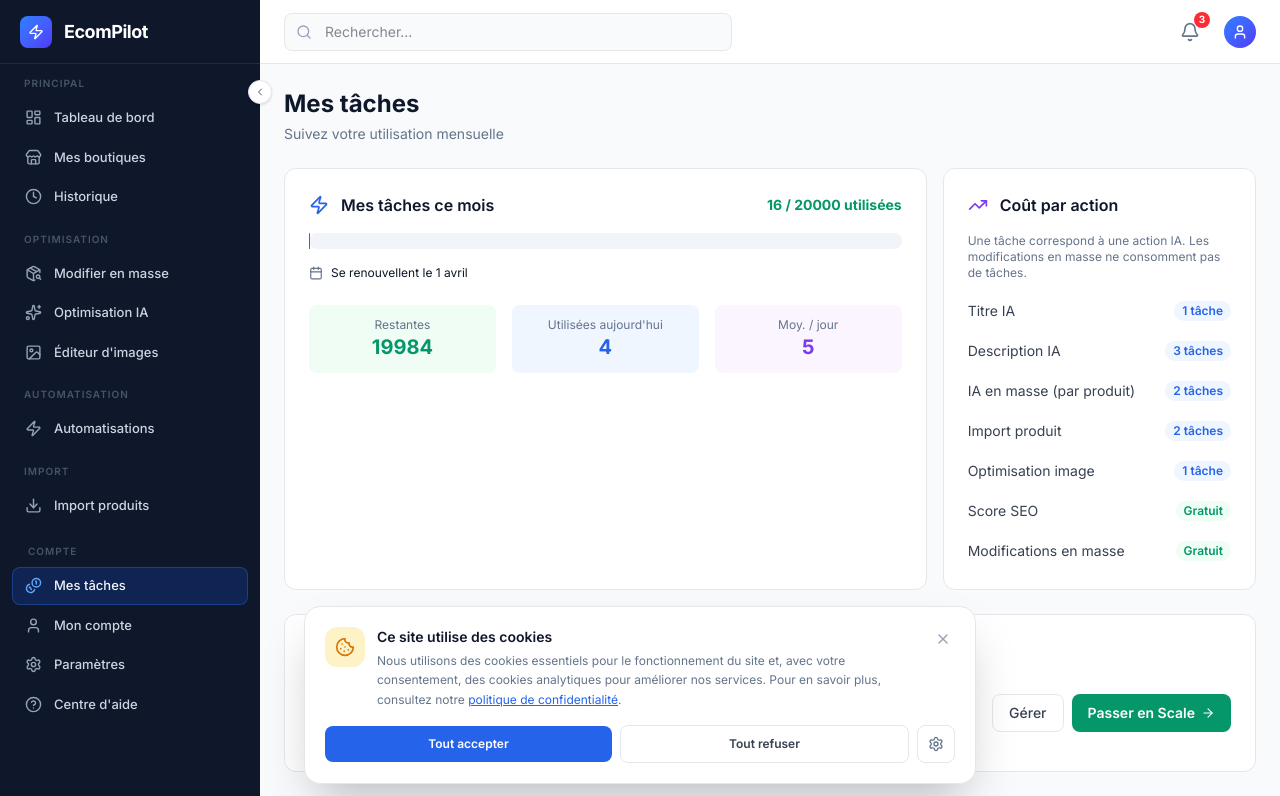
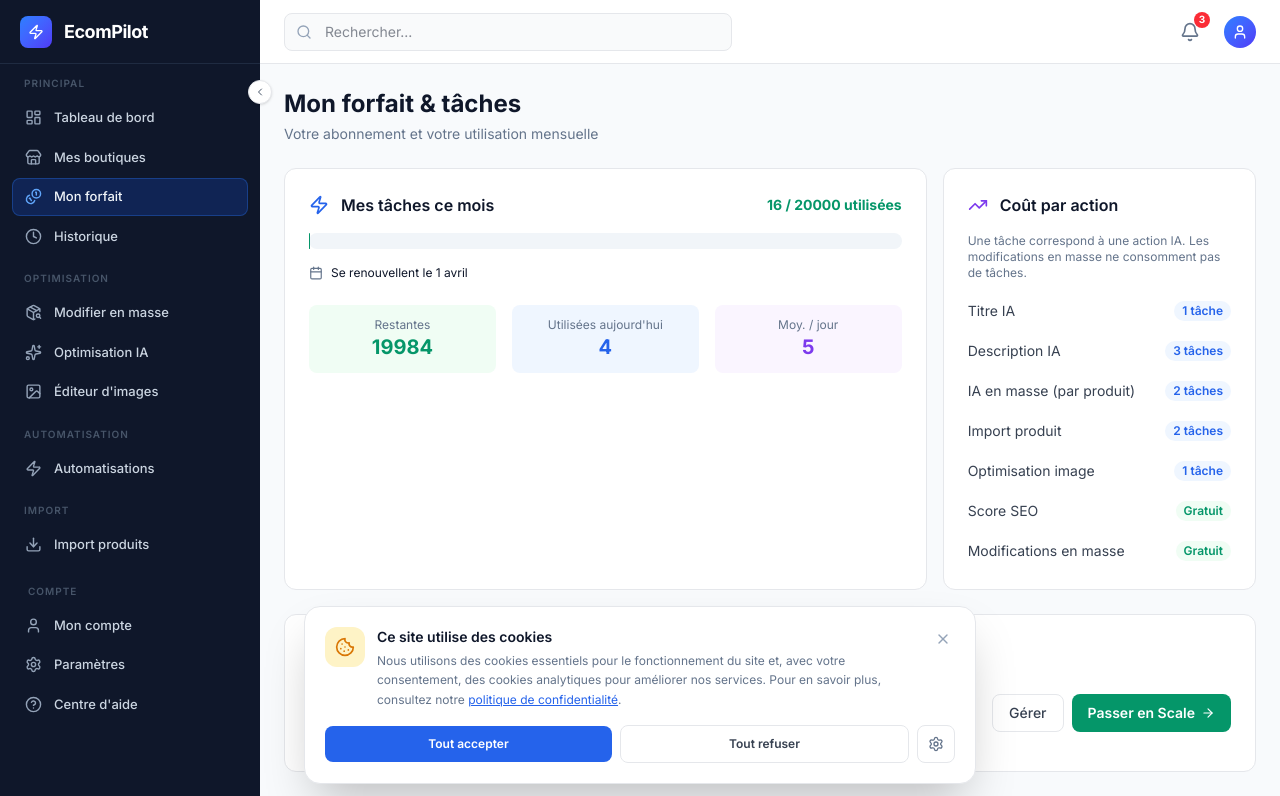
Before and after one commit to Vegeta243/catalog-saas, a Next.js app: page /dashboard/credits in a window 1280 px wide. Shown: the top 796 px of the page. Built offline with nearby package versions, Linux system fonts and the light colour scheme.

Commit message:
feat: nav Mon forfait entre Mes boutiques et Historique

```diff
--- a/app/(dashboard)/dashboard/credits/page.tsx
+++ b/app/(dashboard)/dashboard/credits/page.tsx
@@ -43,8 +43,8 @@
   return (
     <div className="space-y-6">
       <div>
-        <h1 className="text-2xl font-bold" style={{ color: "#0f172a" }}>Mes tâches</h1>
-        <p className="text-sm mt-1" style={{ color: "#64748b" }}>Suivez votre utilisation mensuelle</p>
+        <h1 className="text-2xl font-bold" style={{ color: "#0f172a" }}>Mon forfait & tâches</h1>
+        <p className="text-sm mt-1" style={{ color: "#64748b" }}>Votre abonnement et votre utilisation mensuelle</p>
       </div>
 
       {/* Usage Overview */}
--- a/app/(dashboard)/layout.tsx
+++ b/app/(dashboard)/layout.tsx
@@ -32,6 +32,7 @@
     items: [
       { href: '/dashboard', label: 'Tableau de bord', icon: LayoutDashboard },
       { href: '/dashboard/shops', label: 'Mes boutiques', icon: Store },
+      { href: '/dashboard/credits', label: 'Mon forfait', icon: Coins },
       { href: '/dashboard/history', label: 'Historique', icon: Clock },
     ],
   },
@@ -58,7 +59,6 @@
 ];
 
 const BOTTOM_ITEMS = [
-  { href: '/dashboard/credits', label: 'Mes tâches', icon: Coins },
   { href: '/dashboard/account', label: 'Mon compte', icon: User },
   { href: '/dashboard/settings', label: 'Paramètres', icon: Settings },
   { href: '/dashboard/help', label: "Centre d'aide", icon: HelpCircle },
```
